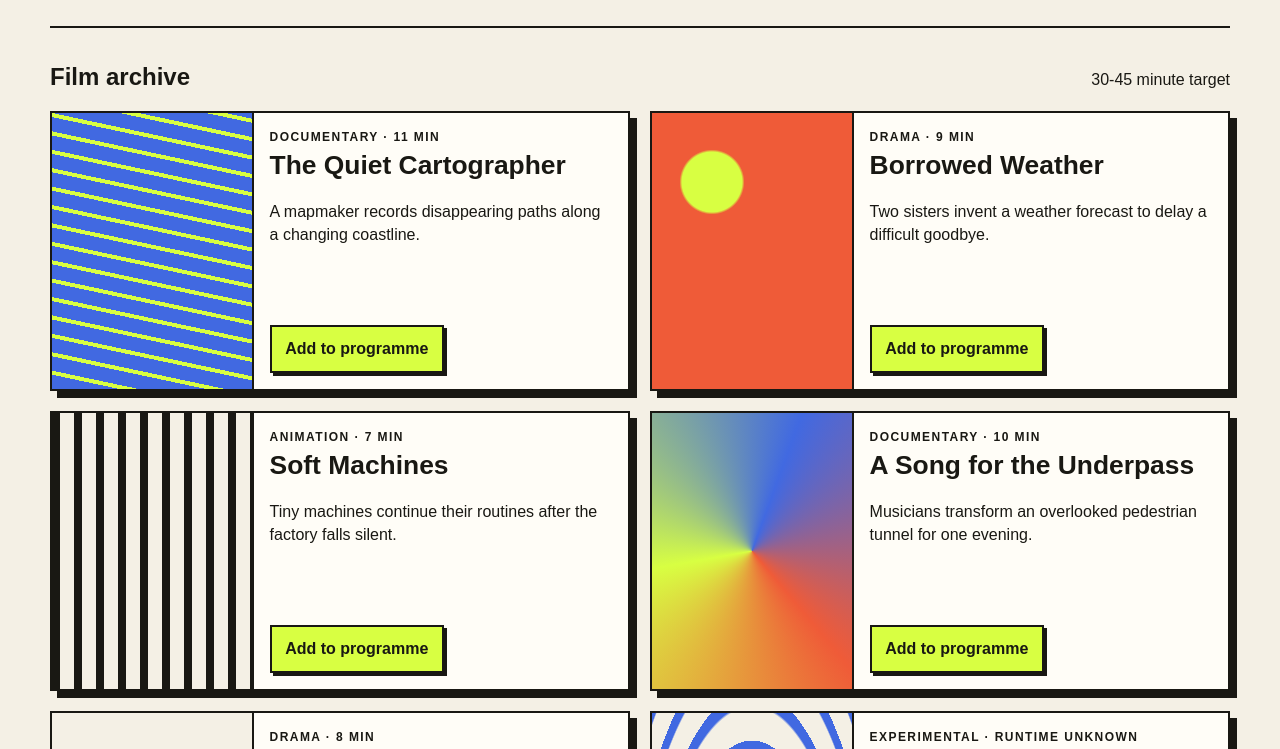
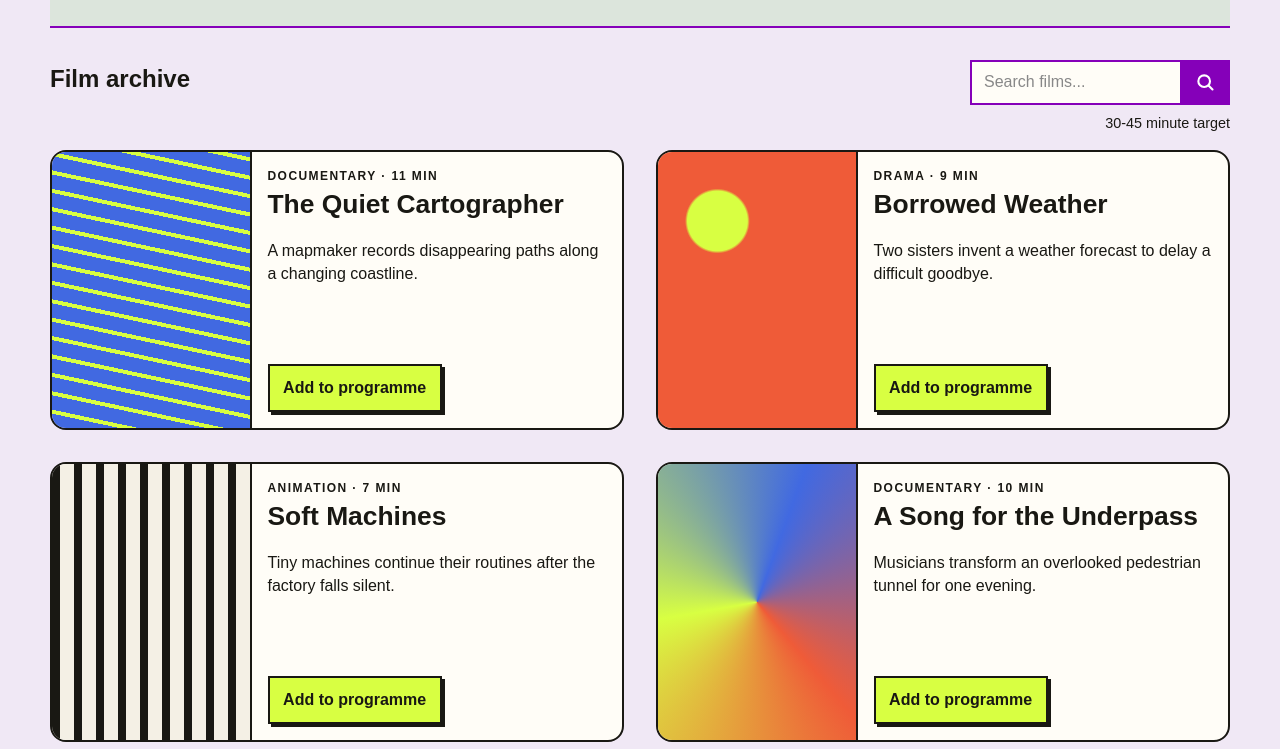
Before and after one commit to JulianDKing001/DirectorsNotePrototype, a plain HTML site: page showcase/index.html in a window 1280 px wide. Shown: the part 323-1072 px from the top of the page. Drawn offline with Linux system fonts and the light colour scheme.

Commit message:
Changed the way the websirtes layout is and changed the colours of the header and more.

```diff
--- a/showcase/index.html
+++ b/showcase/index.html
@@ -22,9 +22,27 @@
 
   <main>
     <div class="section-heading">
-      <h2>Film archive</h2>
-      <p>30-45 minute target</p>
+
+    <h2>Film archive</h2>
+
+    <div class="archive-tools">
+
+        <div class="search-box">
+            <input type="text" placeholder="Search films..." id="filmSearch">
+
+            <button type="button" class="search-button" aria-label="Search">
+                <svg xmlns="http://www.w3.org/2000/svg" width="20" height="20" viewBox="0 0 24 24" fill="none" stroke="currentColor" stroke-width="2.5" stroke-linecap="round">
+                    <circle cx="11" cy="11" r="7"></circle>
+                    <line x1="16.5" y1="16.5" x2="21" y2="21"></line>
+                </svg>
+            </button>
+        </div>
+
+        <p>30-45 minute target</p>
+
     </div>
+
+</div>
 
     <section class="film-grid" aria-label="Available short films">
       <article class="film-card film-card--coast">
--- a/showcase/styles/style.css
+++ b/showcase/styles/style.css
@@ -1,5 +1,6 @@
 :root {
   --ink: #191813;
+  --Demacation: #8500b9;
   --paper: #f4f0e5;
   --acid: #d8ff42;
   --orange: #ef5b38;
@@ -30,7 +31,7 @@ footer {
   gap: 2rem;
   align-items: end;
   padding: 3rem 0 2rem;
-  border-bottom: 2px solid var(--ink);
+  border-bottom: 2px solid var(--Demacation);
 }
 
 .kicker,
@@ -54,7 +55,7 @@ h1 {
   min-width: 210px;
   padding: 1rem;
   background: var(--ink);
-  color: var(--paper);
+  color: var(--Demacation);
   transform: rotate(1.5deg);
 }
 
@@ -76,20 +77,40 @@ h1 {
 .film-grid {
   display: grid;
   grid-template-columns: repeat(2, minmax(0, 1fr));
-  gap: 1.25rem;
+  gap: 2rem;
   padding-bottom: 3rem;
 }
 
+/* Film card design */
 .film-card {
   display: grid;
   grid-template-columns: minmax(135px, 0.7fr) 1.3fr;
   min-height: 280px;
+
   border: 2px solid var(--ink);
+  border-radius: 16px;
+
   background: #fffdf7;
-  box-shadow: 7px 7px 0 var(--ink);
+
+  /* Remove the old shadow */
+  box-shadow: none;
+
+  /* Smooth hover animation */
+  transition: transform 0.25s ease, border-color 0.25s ease;
 }
 
-.film-art { min-height: 180px; border-right: 2px solid var(--ink); }
+/* Lift card when hovering */
+.film-card:hover {
+  transform: translateY(-7px);
+  border-color: var(--Demacation);
+}
+
+.film-art {
+  min-height: 180px;
+  border-right: 2px solid var(--ink);
+
+  border-radius: 14px 0 0 14px;
+}
 .film-card--coast .film-art { background: repeating-linear-gradient(12deg, var(--blue) 0 14px, var(--acid) 14px 18px); }
 .film-card--weather .film-art { background: radial-gradient(circle at 30% 25%, var(--acid) 0 12%, transparent 13%), var(--orange); }
 .film-card--machines .film-art { background: repeating-linear-gradient(90deg, var(--ink) 0 8px, var(--paper) 8px 22px); }
@@ -125,6 +146,106 @@ footer { border-top: 2px solid var(--ink); padding: 1rem 0 2rem; }
 }
 
 @media (max-width: 520px) {
-  .film-card { grid-template-columns: 1fr; }
-  .film-art { border-right: 0; border-bottom: 2px solid var(--ink); }
+
+    .film-card {
+        grid-template-columns: 1fr;
+    }
+
+    .film-art {
+        border-right: 0;
+        border-bottom: 2px solid var(--ink);
+    }
+
+    .section-heading {
+        align-items: flex-start;
+        gap: 1rem;
+    }
+
+    .archive-tools {
+        width: 55%;
+    }
+
+    .search-box {
+        width: 100%;
+    }
+
 }
+
+/* Main website background */
+body {
+    background-color: #f0e8f5;
+}
+
+/* Header */
+.site-header {
+    background-color: #DCE5DC;
+}
+
+/* Film archive search area */
+.archive-tools {
+    display: flex;
+    flex-direction: column;
+    align-items: flex-end;
+    gap: 0.5rem;
+}
+
+/* Search bar container */
+.search-box {
+    display: flex;
+    align-items: center;
+    border: 2px solid var(--Demacation);
+    background: #fffdf7;
+    width: 260px;
+    height: 45px;
+}
+
+/* Search input */
+.search-box input {
+    flex: 1;
+    min-width: 0;
+    height: 100%;
+    padding: 0 0.75rem;
+    border: none;
+    outline: none;
+    background: transparent;
+    color: var(--ink);
+    font: inherit;
+}
+
+/* Search placeholder */
+.search-box input::placeholder {
+    color: #888;
+}
+
+/* Search icon button */
+.search-box .search-button {
+    display: flex;
+    align-items: center;
+    justify-content: center;
+    align-self: stretch;
+    margin: 0;
+    padding: 0 0.8rem;
+    border: none;
+    border-left: 2px solid var(--Demacation);
+    background: var(--Demacation);
+    color: white;
+    box-shadow: none;
+}
+
+/* Hover effect */
+.search-box .search-button:hover {
+    background: var(--ink);
+    transform: none;
+}
+
+/* Focus effect */
+.search-box:focus-within {
+    outline: 3px solid var(--acid);
+    outline-offset: 3px;
+}
+
+/* Runtime text */
+.archive-tools p {
+    margin: 0;
+    font-size: 0.9rem;
+}
```
